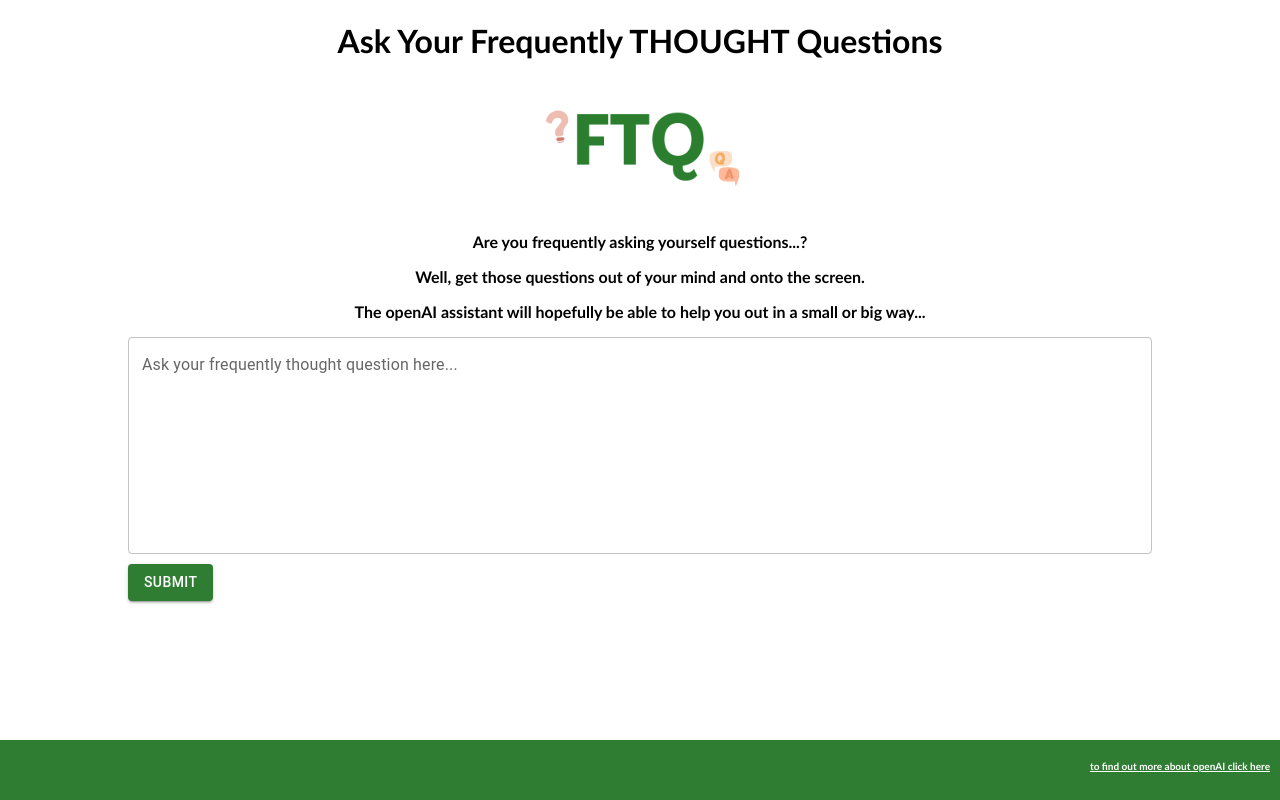
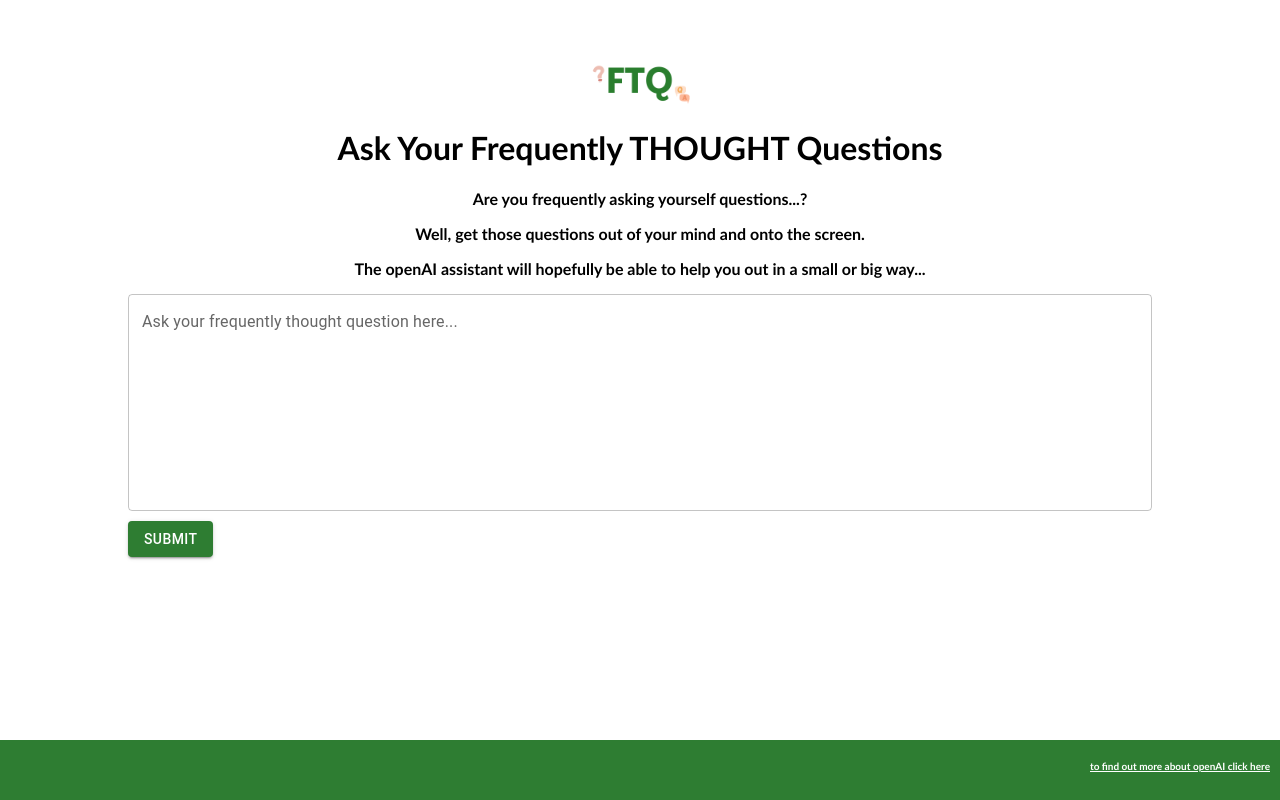
Before and after one commit to ninabrissey/ai-completion-app, a React (Create React App) app: page / in a window 1280 px wide. Built offline with nearby package versions, Linux system fonts and the light colour scheme.

Commit message:
Style header

```diff
--- a/src/components/Header/Header.css
+++ b/src/components/Header/Header.css
@@ -5,6 +5,6 @@
 }
 
 img {
-  width: 200px;
-  margin: 2%;
+  width: 100px;
+  margin-top: 5%
 }
--- a/src/components/Header/Header.js
+++ b/src/components/Header/Header.js
@@ -5,12 +5,12 @@ import './Header.css';
 const Header = () => {
   return (
     <header>
-      <h1>Ask Your Frequently THOUGHT Questions</h1>
       <img
         className="logo"
         src={logo}
         alt="Frequently Thought Questions logo"
       />
+      <h1>Ask Your Frequently THOUGHT Questions</h1>
     </header>
   );
 };
```
